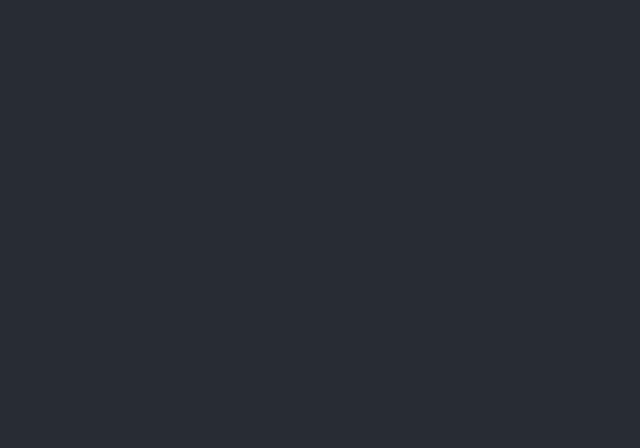
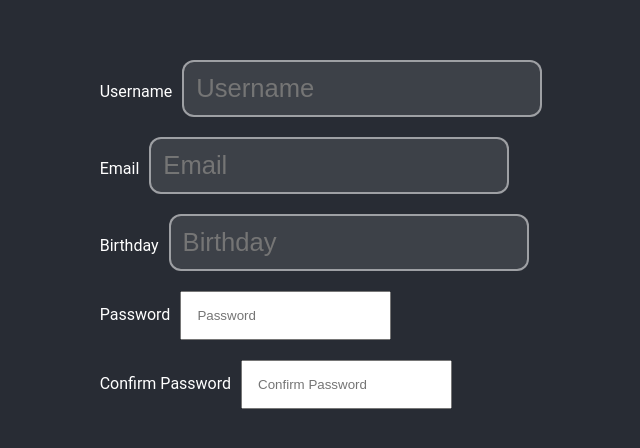
Before and after one commit to Bastyze98/To-Do-List, a React (Vite) app: page /Form in a window 1280 px wide. Before the commit this address had no page. Shown: the top 448 px of the page, without its empty margins (314-954 px from the left). Built offline with nearby package versions, Linux system fonts and the light colour scheme.

Commit message:
created a form with label and inputs on the new page, small style and toast changes

```diff
--- a/package.json
+++ b/package.json
@@ -13,6 +13,7 @@
     "@dnd-kit/core": "^6.1.0",
     "@dnd-kit/sortable": "^8.0.0",
     "@dnd-kit/utilities": "^3.2.2",
+    "@tanstack/react-table": "^8.11.8",
     "prop-types": "^15.8.1",
     "react": "^18.2.0",
     "react-dom": "^18.2.0",
--- a/src/components/ToDoList.jsx
+++ b/src/components/ToDoList.jsx
@@ -1,9 +1,9 @@
 import { BrowserRouter as Router, Routes, Route } from "react-router-dom";
 import { useTaskFunctions } from "./hooks/TaskFunctions";
 import ButtonRedirect from "./buttons/ButtonRedirect";
-import TanStackTable from "../table/TanStackTable";
 import TaskInput from "./TaskInput";
 import TaskList from "./TaskList";
+import Form from "../form/Form";
 import "../styles/styles.css";
 
 function ToDoListPage() {
@@ -57,7 +57,7 @@
     <Router>
       <Routes>
         <Route path="/" element={<ToDoListPage />} />
-        <Route path="/TanStackTable" element={<TanStackTable />} />
+        <Route path="/Form" element={<Form />} />
       </Routes>
     </Router>
   );
--- a/src/components/buttons/ButtonRedirect.jsx
+++ b/src/components/buttons/ButtonRedirect.jsx
@@ -4,7 +4,7 @@
 function ButtonRedirect() {
   return (
     <div className="stylish-container">
-      <Link className="stylish-link" to="/TanStackTable">
+      <Link className="stylish-link" to="/Form">
         REDIRECT
       </Link>
     </div>
--- a/src/components/hooks/ToastFunctions.jsx
+++ b/src/components/hooks/ToastFunctions.jsx
@@ -29,7 +29,7 @@
   }
 
   function toastMoveTaskUp() {
-    toast.warn("Task Moved Up!", {
+    toast.info("Task Moved Up!", {
       position: "top-right",
       autoClose: 2500,
       hideProgressBar: false,
@@ -42,7 +42,7 @@
   }
 
   function toastMoveTaskDown() {
-    toast.warn("Task Moved Down!", {
+    toast.info("Task Moved Down!", {
       position: "top-right",
       autoClose: 2500,
       hideProgressBar: false,
@@ -55,7 +55,7 @@
   }
 
   function toastEditTask() {
-    toast.info("Task Edited!", {
+    toast.warn("Task Edited!", {
       position: "top-right",
       autoClose: 2500,
       hideProgressBar: false,
--- /dev/null
+++ b/src/form/Form.jsx
@@ -0,0 +1,78 @@
+import { useState } from "react";
+import FormInput from "./FormInput";
+import "./formStyles.css";
+
+function Form() {
+  const [values, setValues] = useState({
+    username: "",
+    email: "",
+    birthday: "",
+    password: "",
+    confirmPassword: "",
+  });
+
+  const handleSubmit = (e) => {
+    e.preventDefault();
+  };
+
+  const onChange = (e) => {
+    setValues({ ...values, [e.target.name]: e.target.value });
+  };
+
+  const inputs = [
+    {
+      id: 1,
+      name: "username",
+      type: "text",
+      placeholder: "Username",
+      label: "Username",
+    },
+    {
+      id: 2,
+      name: "email",
+      type: "text",
+      placeholder: "Email",
+      label: "Email",
+    },
+    {
+      id: 3,
+      name: "birthday",
+      type: "text",
+      placeholder: "Birthday",
+      label: "Birthday",
+    },
+    {
+      id: 4,
+      name: "password",
+      type: "password",
+      placeholder: "Password",
+      label: "Password",
+    },
+    {
+      id: 5,
+      name: "confirmPassword",
+      type: "password",
+      placeholder: "Confirm Password",
+      label: "Confirm Password",
+    },
+  ];
+
+  console.log(values);
+
+  return (
+    <div className="app">
+      <form onSubmit={handleSubmit}>
+        {inputs.map((input) => (
+          <FormInput
+            key={input.id}
+            {...input}
+            value={values[input.name]}
+            onChange={onChange}
+          />
+        ))}
+      </form>
+    </div>
+  );
+}
+
+export default Form;
--- /dev/null
+++ b/src/form/FormInput.jsx
@@ -0,0 +1,14 @@
+import "./formStyles.css";
+
+const FormInput = (props) => {
+  const { label, onChange, id, ...inputProps } = props;
+
+  return (
+    <div className="formInput">
+      <label>{label}</label>
+      <input {...inputProps} onChange={onChange} />
+    </div>
+  );
+};
+
+export default FormInput;
--- /dev/null
+++ b/src/form/formStyles.css
@@ -0,0 +1,10 @@
+.app {
+  display: flex;
+  align-items: center;
+  justify-content: center;
+}
+
+input {
+  padding: 15px;
+  margin: 10px 10px;
+}
--- a/src/styles/styles.css
+++ b/src/styles/styles.css
@@ -194,48 +194,3 @@
   display: flex;
   gap: 6px;
 }
-
-/* Redirect Container */
-.stylish-container {
-  display: flex;
-  justify-content: center;
-  align-items: center;
-  margin-top: 2.4rem;
-}
-
-/* Redirect Link */
-.stylish-link {
-  font-family: "Pacifico", cursive;
-  font-size: 1.6rem;
-  text-decoration: none;
-  overflow: hidden;
-
-  padding: 0px 12px;
-  position: relative;
-
-  display: inline-block;
-  color: #ffff;
-  transition: all 0.3s ease;
-}
-
-.stylish-link::before {
-  content: "";
-  position: absolute;
-  bottom: 0;
-  left: 0;
-  width: 100%;
-  height: 3px;
-  background: #61dafb;
-  transform: scaleX(0);
-  transform-origin: bottom right;
-  transition: transform 0.3s ease;
-}
-
-.stylish-link:hover {
-  color: #61dafb;
-}
-
-.stylish-link:hover::before {
-  transform: scaleX(1);
-  transform-origin: bottom left;
-}
--- a/src/table/TanStackTable.jsx
+++ /dev/null
@@ -1,5 +0,0 @@
-const TanStackTable = () => {
-  return <h1>TanStackTable</h1>;
-};
-
-export default TanStackTable;
```
Also changed, not shown: 1 other file (tests, documents, lock files or other folders).
